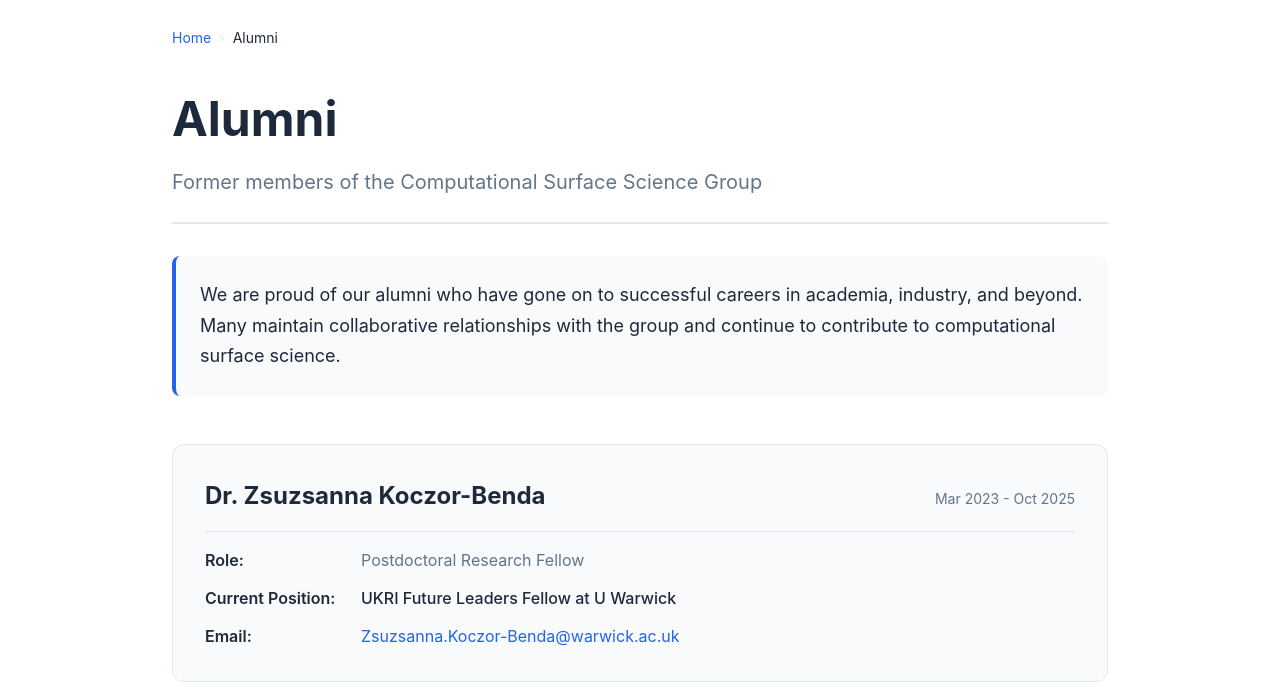
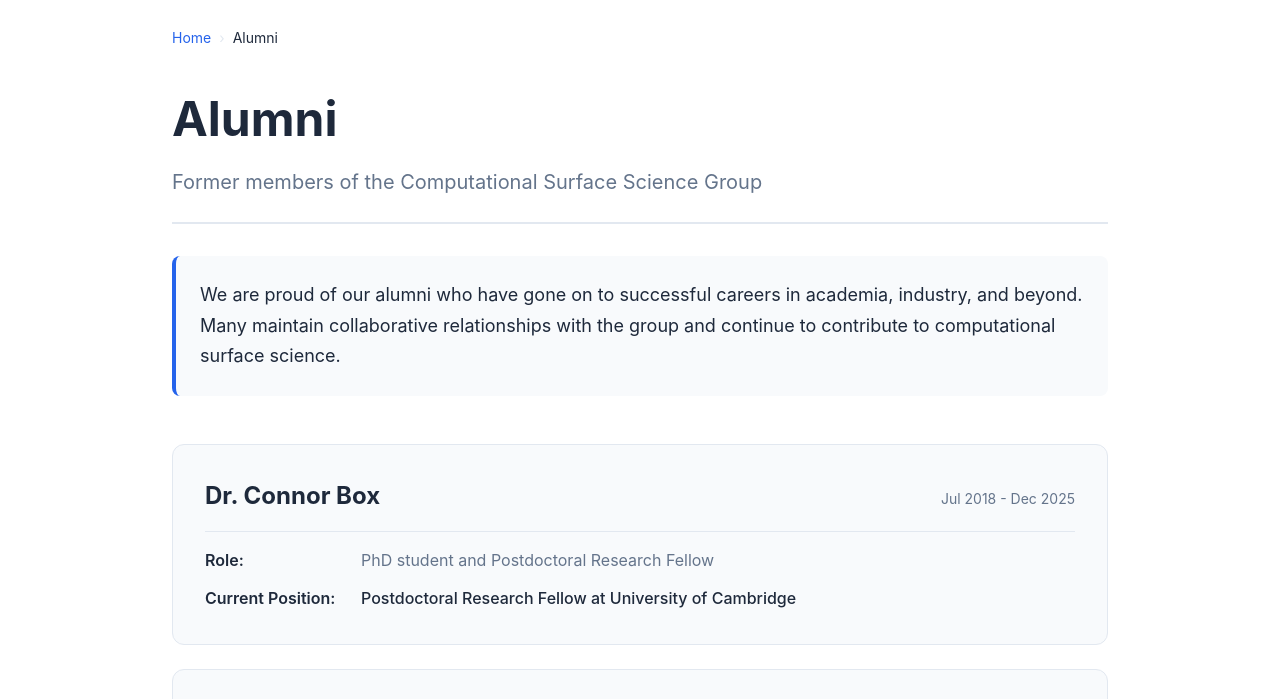
Before and after one commit to maurergroup/maurergroup.github.io, an Astro site: page /alumni in a window 1280 px wide. Shown: the part 78-777 px from the top of the page. Built offline with nearby package versions, Linux system fonts and the light colour scheme; Astro itself is replaced by a stand-in of ours.

Commit message:
Update alumni.astro

```diff
--- a/src/pages/alumni.astro
+++ b/src/pages/alumni.astro
@@ -3,6 +3,14 @@ import Layout from '../layouts/Layout.astro';
 import Navigation from '../components/Navigation.astro';
 
 const alumni = [
+  {
+    name: "Dr. Connor Box",
+    role: "PhD student and Postdoctoral Research Fellow",
+    memberFrom: "Jul 2018",
+    memberUntil: "Dec 2025",
+    currentPosition: "Postdoctoral Research Fellow at University of Cambridge",
+    email: null
+  },
   {
     name: "Dr. Zsuzsanna Koczor-Benda",
     role: "Postdoctoral Research Fellow",
```
